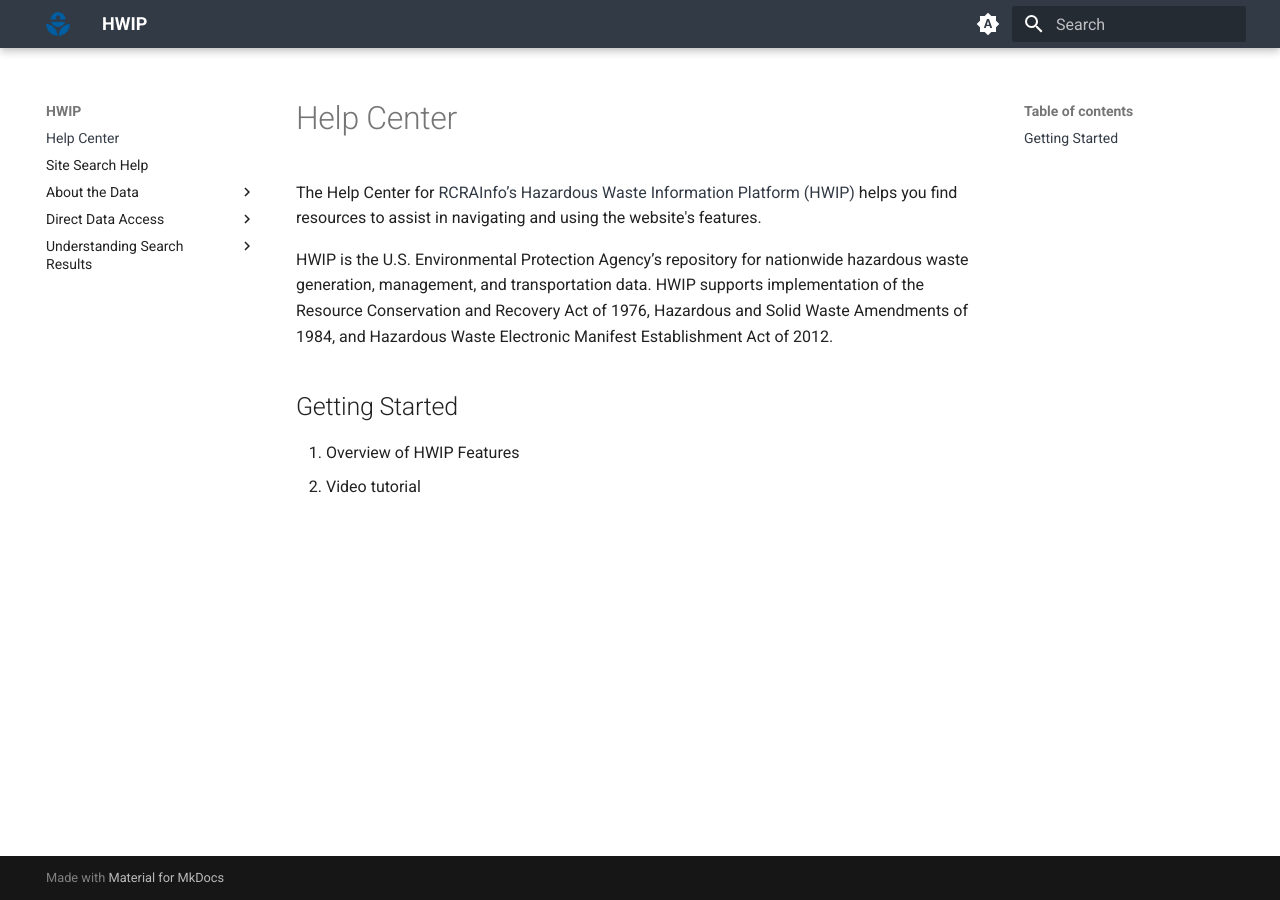
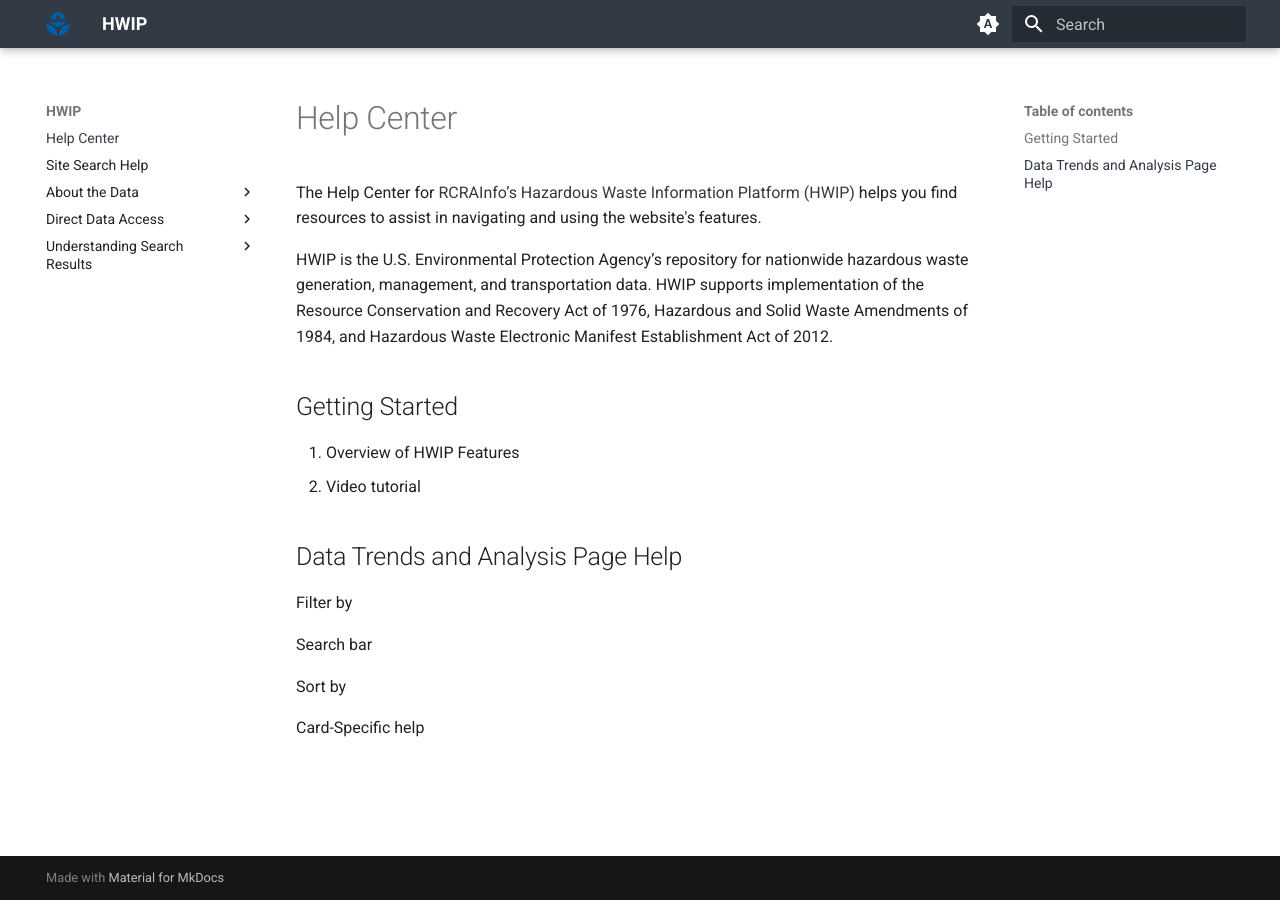
Before and after one commit to furrlori-oss/hwip, an MkDocs documentation site: the page built from docs/index.md, in a window 1280 px wide. Built offline with MkDocs 1.6.1 and Material for MkDocs 9.7.7, drawn with Linux system fonts in a browser that asks for light colours.

Commit message:
Update index.md
put data trends here because it's short. idk

```diff
--- a/docs/index.md
+++ b/docs/index.md
@@ -8,3 +8,13 @@
 
 1. Overview of HWIP Features
 2. Video tutorial
+
+## Data Trends and Analysis Page Help
+
+Filter by
+
+Search bar
+
+Sort by
+
+Card-Specific help
```
